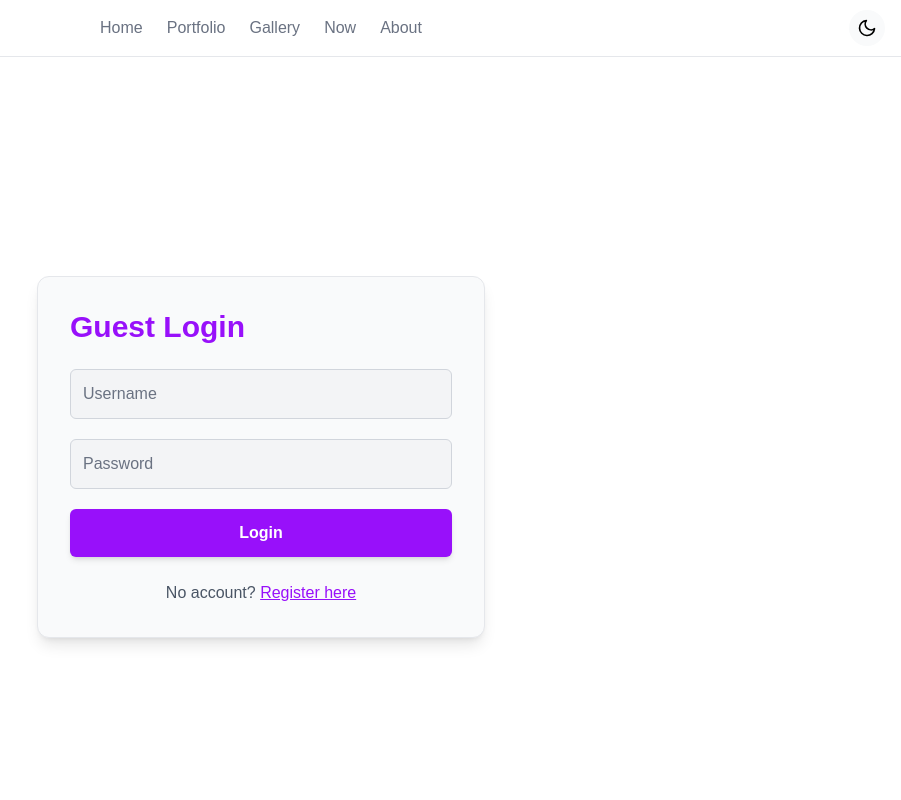
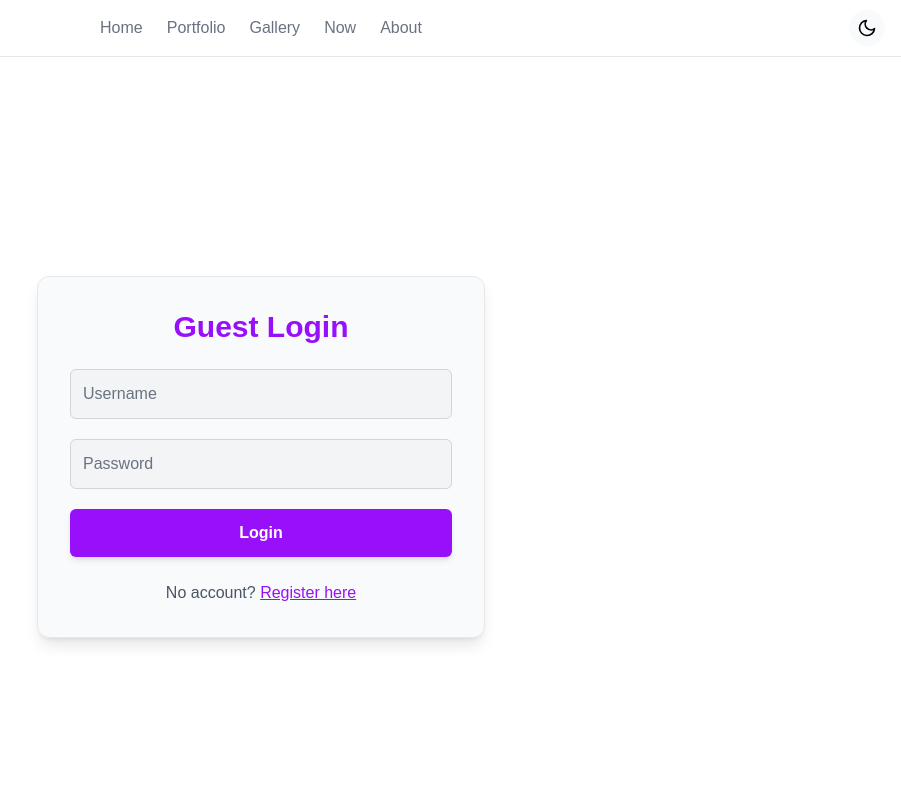
Before and after one commit to miikamoii/photography-portfolio, a Next.js app: page /login in a window 1280 px wide. Shown: the top 800 px of the page, without its empty margins (379-1280 px from the left). Built offline with nearby package versions, Linux system fonts and the light colour scheme.

Commit message:
Moved AuthForm from login page to it's own component

```diff
--- a/src/app/login/page.tsx
+++ b/src/app/login/page.tsx
@@ -1,91 +1,11 @@
 "use client";
 
-import { signIn } from "next-auth/react";
-import { useState } from "react";
+import AuthForm from "@/components/AuthForm";
 
 export default function LoginPage() {
-  const [mode, setMode] = useState<"login" | "register">("login");
-  const [username, setUsername] = useState("");
-  const [password, setPassword] = useState("");
-  const [error, setError] = useState("");
-
-  async function handleSubmit(e: React.FormEvent) {
-    e.preventDefault();
-    setError("");
-
-    const res = await signIn("credentials", {
-      username,
-      password,
-      mode,
-      redirect: false,
-    });
-
-    if (res?.error) {
-      setError(res.error);
-    } else {
-      window.location.href = "/";
-    }
-  }
-
   return (
     <main className="flex min-h-screen items-center justify-center px-4">
-      <form
-        onSubmit={handleSubmit}
-        className="
-          bg-gray-50 dark:bg-gray-800
-          border border-gray-200 dark:border-gray-700
-          shadow-lg
-          rounded-xl
-          p-8
-          max-w-md
-          w-full
-          transition-colors duration-300
-        "
-      >
-        <h1 className="text-3xl font-extrabold mb-6 text-purple-600 dark:text-purple-400">
-          {mode === "login" ? "Guest Login" : "Register Guest Account"}
-        </h1>
-
-        <input
-          type="text"
-          placeholder="Username"
-          className="bg-gray-100 dark:bg-gray-700 border border-gray-300 dark:border-gray-600 rounded-md p-3 w-full mb-5 placeholder-gray-500 dark:placeholder-gray-400 focus:outline-none focus:ring-2 focus:ring-purple-500"
-          value={username}
-          onChange={(e) => setUsername(e.target.value)}
-          autoComplete="username"
-        />
-
-        <input
-          type="password"
-          placeholder="Password"
-          className="bg-gray-100 dark:bg-gray-700 border border-gray-300 dark:border-gray-600 rounded-md p-3 w-full mb-5 placeholder-gray-500 dark:placeholder-gray-400 focus:outline-none focus:ring-2 focus:ring-purple-500"
-          value={password}
-          onChange={(e) => setPassword(e.target.value)}
-          autoComplete={mode === "login" ? "current-password" : "new-password"}
-        />
-
-        {error && (
-          <p className="text-red-500 mb-5 font-semibold text-center">{error}</p>
-        )}
-
-        <button
-          type="submit"
-          className="bg-purple-600 hover:bg-purple-700 transition-colors text-white font-semibold py-3 rounded-md w-full mb-6 shadow-md"
-        >
-          {mode === "login" ? "Login" : "Register"}
-        </button>
-
-        <p className="text-center text-gray-600 dark:text-gray-400">
-          {mode === "login" ? "No account?" : "Already have an account?"}{" "}
-          <button
-            type="button"
-            className="text-purple-600 dark:text-purple-400 underline hover:text-purple-800 dark:hover:text-purple-300 transition-colors"
-            onClick={() => setMode(mode === "login" ? "register" : "login")}
-          >
-            {mode === "login" ? "Register here" : "Login here"}
-          </button>
-        </p>
-      </form>
+      <AuthForm />
     </main>
   );
 }
--- /dev/null
+++ b/src/components/AuthForm.tsx
@@ -0,0 +1,115 @@
+"use client";
+
+import { signIn } from "next-auth/react";
+import { useState } from "react";
+import { motion } from "framer-motion";
+
+export default function AuthForm() {
+  const [mode, setMode] = useState<"login" | "register">("login");
+  const [username, setUsername] = useState("");
+  const [password, setPassword] = useState("");
+  const [error, setError] = useState("");
+  const [fading, setFading] = useState(false);
+
+  async function handleSubmit(e: React.FormEvent) {
+    e.preventDefault();
+    setError("");
+
+    const res = await signIn("credentials", {
+      username,
+      password,
+      mode,
+      redirect: false,
+    });
+
+    if (res?.error) {
+      setError(res.error);
+    } else {
+      window.location.href = "/";
+    }
+  }
+
+  function handleToggle() {
+    if (fading) return;
+    setFading(true);
+
+    const fadeOutMs = 180;
+    const totalMs = 360;
+
+    setTimeout(() => {
+      setMode((m) => (m === "login" ? "register" : "login"));
+    }, fadeOutMs);
+
+    setTimeout(() => setFading(false), totalMs);
+  }
+
+  return (
+    <motion.form
+      onSubmit={handleSubmit}
+      initial={false}
+      animate={{ opacity: fading ? 0 : 1 }}
+      transition={{ duration: 0.18, ease: "easeInOut" }}
+      className="
+        bg-gray-50 dark:bg-gray-800
+        border border-gray-200 dark:border-gray-700
+        shadow-lg
+        rounded-xl
+        p-8
+        max-w-md
+        w-full
+        transition-colors duration-300
+      "
+      style={{ willChange: "opacity" }}
+    >
+      <h1 className="text-3xl font-extrabold mb-6 text-purple-600 dark:text-purple-400 text-center">
+        {mode === "login" ? "Guest Login" : "Register Guest Account"}
+      </h1>
+
+      <div className={fading ? "pointer-events-none" : ""}>
+        <input
+          type="text"
+          placeholder="Username"
+          className="bg-gray-100 dark:bg-gray-700 border border-gray-300 dark:border-gray-600 rounded-md p-3 w-full mb-5 placeholder-gray-500 dark:placeholder-gray-400 focus:outline-none focus:ring-2 focus:ring-purple-500"
+          value={username}
+          onChange={(e) => setUsername(e.target.value)}
+          autoComplete="username"
+          disabled={fading}
+        />
+
+        <input
+          type="password"
+          placeholder="Password"
+          className="bg-gray-100 dark:bg-gray-700 border border-gray-300 dark:border-gray-600 rounded-md p-3 w-full mb-5 placeholder-gray-500 dark:placeholder-gray-400 focus:outline-none focus:ring-2 focus:ring-purple-500"
+          value={password}
+          onChange={(e) => setPassword(e.target.value)}
+          autoComplete={mode === "login" ? "current-password" : "new-password"}
+          disabled={fading}
+        />
+
+        {error && (
+          <p className="text-red-500 mb-5 font-semibold text-center">{error}</p>
+        )}
+
+        <button
+          type="submit"
+          className="bg-purple-600 hover:bg-purple-700 transition-colors text-white font-semibold py-3 rounded-md w-full mb-6 shadow-md"
+          disabled={fading}
+        >
+          {mode === "login" ? "Login" : "Register"}
+        </button>
+
+        <p className="text-center text-gray-600 dark:text-gray-400">
+          {mode === "login" ? "No account?" : "Already have an account?"}{" "}
+          <button
+            type="button"
+            className="text-purple-600 dark:text-purple-400 underline hover:text-purple-800 dark:hover:text-purple-300 transition-colors"
+            onClick={handleToggle}
+            disabled={fading}
+          >
+            {mode === "login" ? "Register here" : "Login here"}
+          </button>
+        </p>
+      </div>
+    </motion.form>
+  );
+}
```
